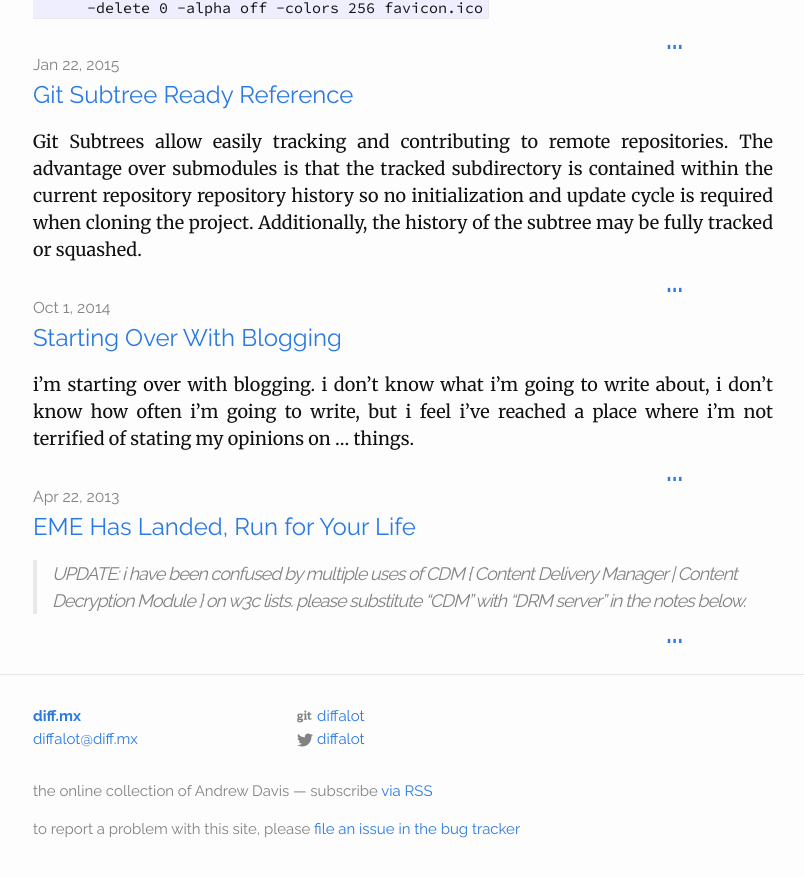
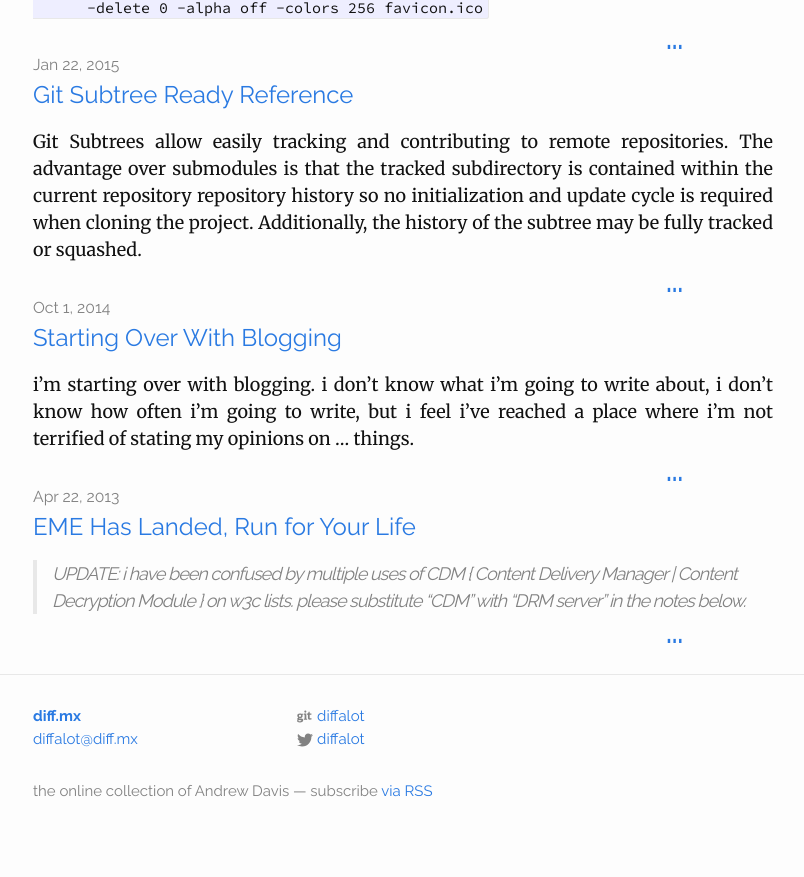
Before and after one commit to diffalot/diff.mx, a Jekyll site: the page built from index.html, in a window 1280 px wide and 900 px high, scrolled down 1748 px. Shown: the top 877 px of the window, without its empty margins (237-1041 px from the left). Built offline with Jekyll 4.4.1, drawn with Linux system fonts in a browser that asks for light colours.

Commit message:
remove link to bug tracker

```diff
--- a/_includes/footer.html
+++ b/_includes/footer.html
@@ -47,9 +47,6 @@
 
       <div class="footer-col  footer-col-5">
         <p class="text">{{ site.description }} &mdash; subscribe <a href="{{ "/feed.xml" | prepend: site.baseurl }}">via RSS</a></p>
-        <p class="text">to report a problem with this site, please <a target="_blank"
-        href="https://git.diff.mx/lightcorp/lightcorp-issues/issues/">
-        file an issue in the bug tracker</a></p>
       </div>
     </div>
 
```
